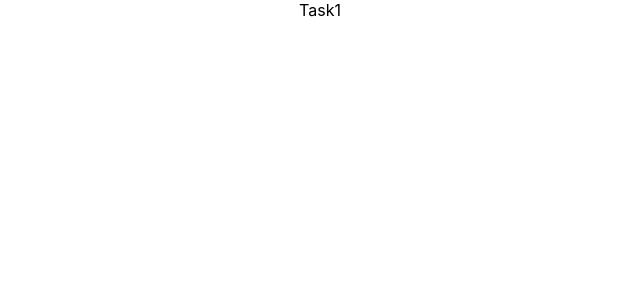
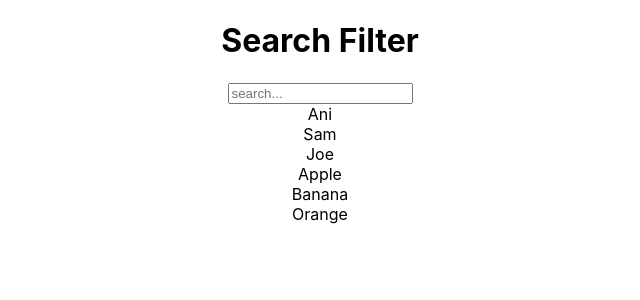
Before and after one commit to akshat-patel28/react-task, a React (Create React App) app: page / in a window 1280 px wide. Shown: the top 300 px of the page, without its empty margins (320-960 px from the left). Built offline with nearby package versions, Linux system fonts and the light colour scheme.

Commit message:
task 1 done

```diff
--- a/src/components/task-1/Task1.jsx
+++ b/src/components/task-1/Task1.jsx
@@ -1,7 +1,31 @@
-import React from "react";
+import React, { useEffect, useState } from "react";
 
+const list = ["Ani", "Sam", " Joe", "Apple", "Banana", "Orange"];
 const Task1 = () => {
-  return <div>Task1</div>;
+  const [data, setData] = useState(list);
+
+  useEffect(() => {}, [data]);
+
+  const filterData = (e) => {
+    setData(
+      list.filter((element) =>
+        element.toLocaleLowerCase().includes(e.target.value.toLocaleLowerCase())
+      )
+    );
+  };
+  return (
+    <div>
+      <h1> Search Filter</h1>
+      <input
+        type="text"
+        placeholder="search..."
+        onChange={(e) => filterData(e)}
+      />
+      {data.map((element) => (
+        <div>{element}</div>
+      ))}
+    </div>
+  );
 };
 
 export default Task1;
```
